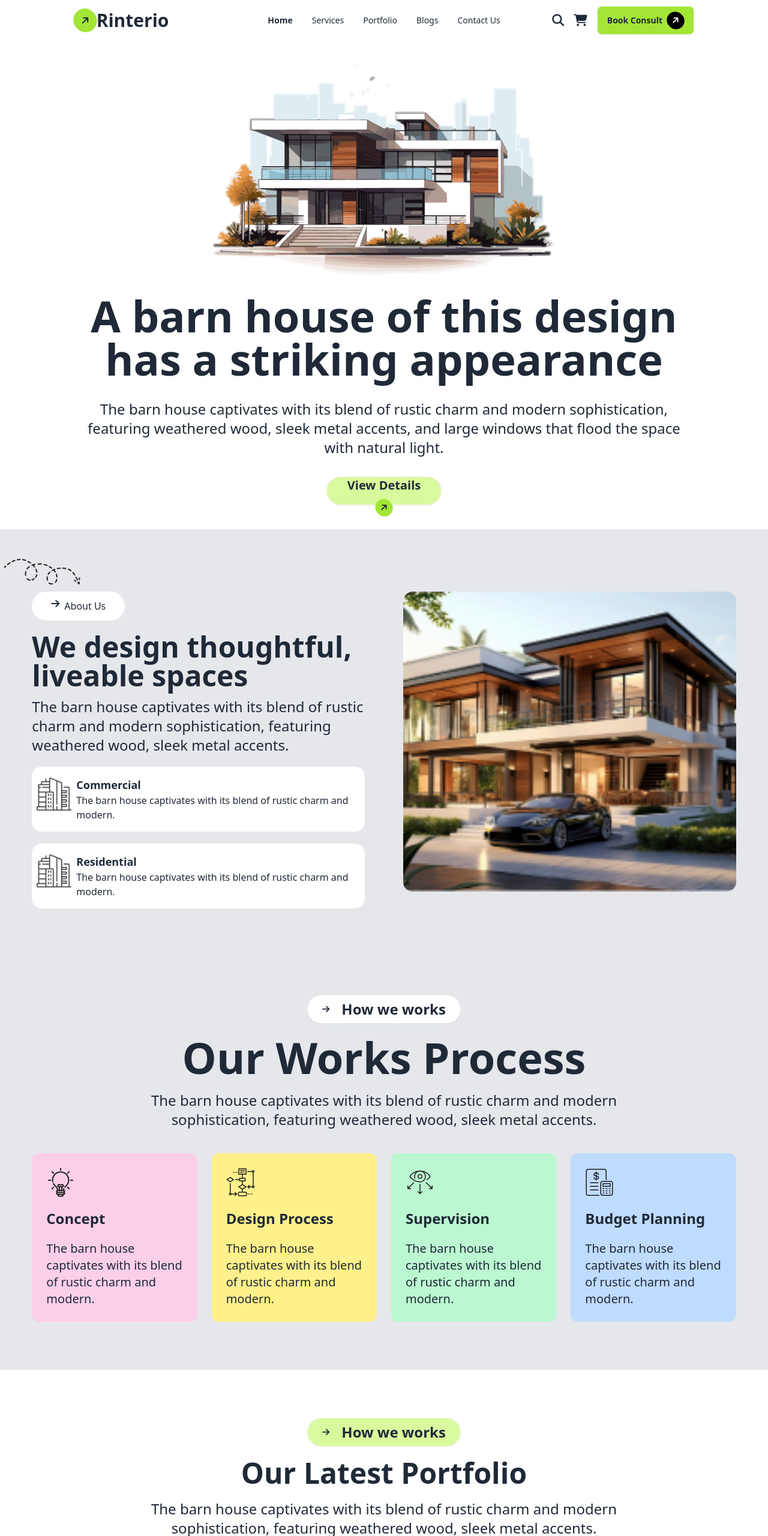
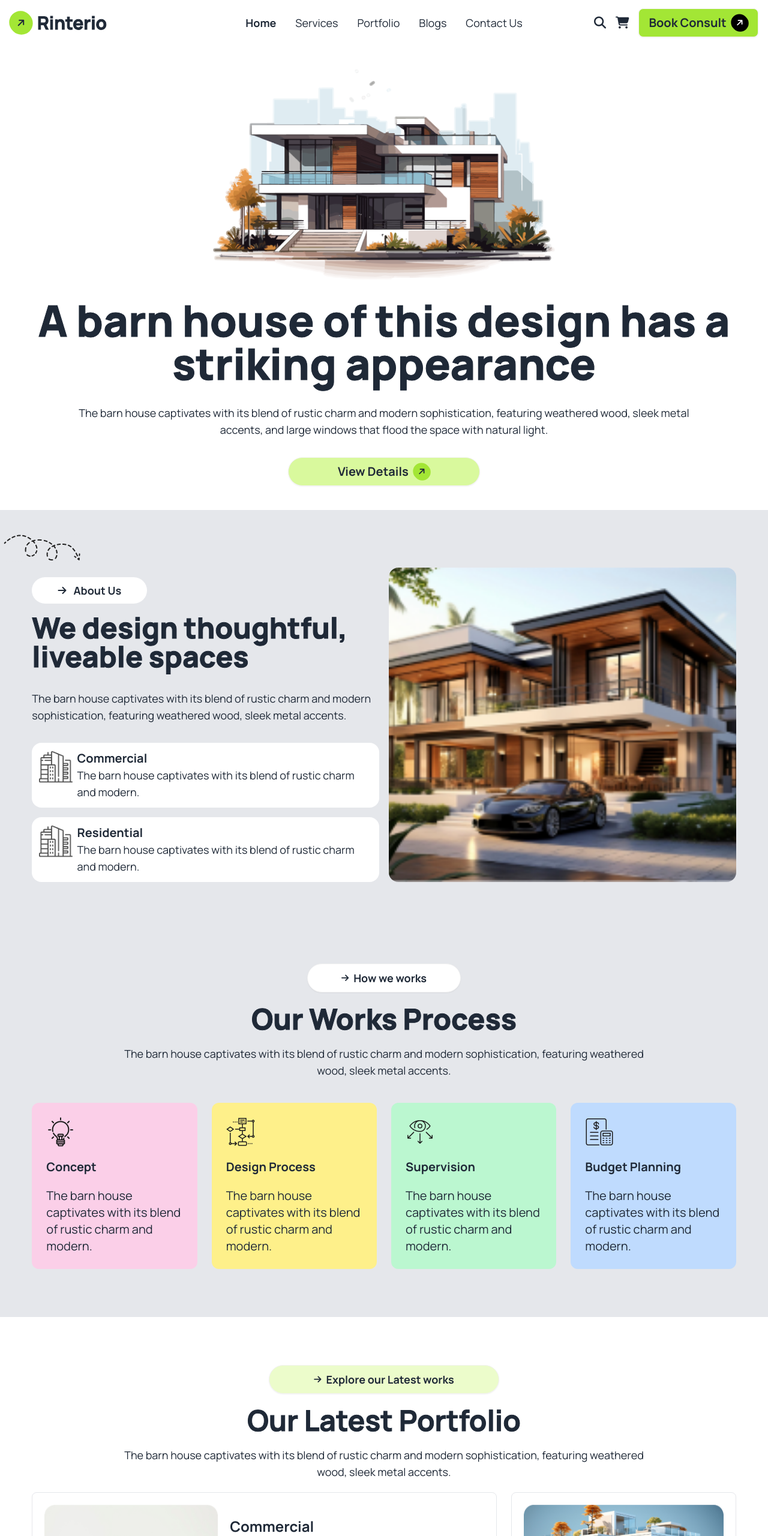
Before and after one commit to designersalim/assignment-03, a plain HTML site: page index.html in a window 1280 px wide. Shown: the top 2560 px of the page at 60% size. Drawn offline with nearby package versions, Linux system fonts and the light colour scheme.

```diff
--- a/index.html
+++ b/index.html
@@ -27,7 +27,7 @@
     <script src="https://kit.fontawesome.com/374adcfff0.js" crossorigin="anonymous"></script>
 
     <!-- Google Font -->
-    <!-- <link rel="preconnect" href="https://fonts.googleapis.com">
+    <link rel="preconnect" href="https://fonts.googleapis.com">
     <link rel="preconnect" href="https://fonts.gstatic.com" crossorigin>
     <link href="https://fonts.googleapis.com/css2?family=Manrope:wght@200..800&display=swap" rel="stylesheet">
     <style>
@@ -35,30 +35,30 @@
             font-family: "Manrope", sans-serif;
 
         }
-    </style> -->
+    </style>
 
 </head>
 
-<body>
-    <header class="w-10/12 lg:max-w-7xl m-auto">
+<body class="manrope-font">
+    <header class="max-w-7xl m-auto">
         <!-- navbar start here -->
         <nav>
-            <div class="navbar bg-base-100 items-center justify-between px-4">
+            <div class="navbar bg-white items-center justify-between px-2 md:px-4">
                 <div class="navbar-start flex items-center">
-                    <div class="navIcon flex items-center justify-center">
+                    <div class="navIcon flex gap-2 items-center justify-center">
                         <i
                             class="fa-solid fa-arrow-right font-bold -rotate-45 bg-lime-400 items-center justify-center rounded-full p-3"></i>
-                        <a class="text-2xl md:text-3xl font-bold">Rinterio</a>
+                        <a class="text-2xl md:text-3xl font-bold" style="-webkit-text-stroke: 1px;">Rinterio</a>
                     </div>
                 </div>
 
                 <div class="navbar-center hidden lg:flex">
                     <ul class="menu menu-horizontal px-1">
-                        <li><a class="font-bold">Home</a></li>
-                        <li><a>Services</a></li>
-                        <li><a>Portfolio</a></li>
-                        <li><a>Blogs</a></li>
-                        <li><a>Contact Us</a></li>
+                        <li><a class="text-lg font-bold">Home</a></li>
+                        <li><a class="text-lg">Services</a></li>
+                        <li><a class="text-lg">Portfolio</a></li>
+                        <li><a class="text-lg">Blogs</a></li>
+                        <li><a class="text-lg">Contact Us</a></li>
                     </ul>
                 </div>
 
@@ -75,7 +75,7 @@
 
                     <div class="bookBtn ml-4 hidden md:block">
                         <a class="btn bg-lime-400 flex px-4 py-2">
-                            <h3 class="md:text-md font-bold">Book Consult</h3>
+                            <h3 class="md:text-md lg:text-xl font-bold">Book Consult</h3>
                             <i class="fa-solid fa-arrow-right bg-black text-white rounded-full p-2 -rotate-45"></i>
                         </a>
                     </div>
@@ -88,20 +88,20 @@
                         <ul tabindex="0"
                             class="menu menu-sm dropdown-content mt-3 z-[1] p-2 shadow bg-gray-200 rounded-box w-52 right-0">
                             <!-- For medium screens -->
-                            <li><a class="font-bold">Home</a></li>
-                            <li><a>Services</a></li>
-                            <li><a>Portfolio</a></li>
-                            <li><a>Blogs</a></li>
-                            <li><a>Contact Us</a></li>
+                            <li><a class="text-lg font-bold">Home</a></li>
+                            <li><a class="text-lg">Services</a></li>
+                            <li><a class="text-lg">Portfolio</a></li>
+                            <li><a class="text-lg">Blogs</a></li>
+                            <li><a class="text-lg">Contact Us</a></li>
                             <li class="md:hidden">
-                                <a><i class="fa-solid fa-search"></i> Search</a>
+                                <a><i class="fa-solid fa-search"></i>Search</a>
                             </li>
                             <li class="md:hidden">
-                                <a><i class="fa-solid fa-cart-shopping"></i> Cart</a>
+                                <a><i class="fa-solid fa-cart-shopping"></i>Cart</a>
                             </li>
                             <li class="md:hidden">
                                 <a class="btn bg-lime-400 flex w-5/6">
-                                    <h3 class="text-sm font-bold">Book Consult</h3>
+                                    <h3 class="text-md font-bold">Book Consult</h3>
                                     <i
                                         class="fa-solid fa-arrow-right bg-black text-white rounded-full p-1 -rotate-45"></i>
                                 </a>
@@ -113,16 +113,15 @@
         </nav>
         <!-- navbar end here -->
         <!-- Banner Section Start -->
-        <section class="my-10 m-auto">
+        <section class="mx-4 my-10 m-auto">
             <img class="justify-center m-auto" src="assets/banner.png" alt="">
-            <h1 class="font-bold text-2xl lg:text-7xl text-center my-8">A barn house of this design has a striking
+            <h1 class="font-black text-3xl md:text-4xl lg:text-7xl text-center my-8" style="-webkit-text-stroke: 1px;">A barn house
+                of this design has a striking
                 appearance
             </h1>
-            <p class="text-lg lg:text-2xl m-auto text-center my-8 max-w-5xl">The barn house captivates with its blend of
-                rustic
-                charm and modern sophistication, featuring weathered wood, sleek metal accents, and large windows that
-                flood the space with natural light.</p>
-            <a class="btn bg-lime-200 flex max-w-48 rounded-full m-auto">
+            <p class="text-lg m-auto text-center my-8 max-w-5xl">The barn house captivates with its blend of
+                rustic charm and modern sophistication, featuring weathered wood, sleek metal accents, and large windows that flood the space with natural light.</p>
+            <a class="btn bg-lime-200 flex max-w-80 rounded-full m-auto">
                 <h3 class="text-xl font-bold">View Details</h3>
                 <i class="fa-solid fa-arrow-right bg-lime-400 rounded-full p-2 -rotate-45"></i>
             </a>
@@ -131,83 +130,91 @@
     </header>
     <main>
         <!-- About Section Start -->
-        <section class="bg-gray-200 w-full py-16">
-            <div class="w-11/12 lg:max-w-7xl m-auto">
-                <div class="grid grid-cols-1 lg:grid-cols-2 gap-16 py-10 justify-center">
+        <section class="bg-gray-200 w-full">
+            <div class="w-11/12 lg:max-w-7xl m-auto py-10 md:py-16 lg:py-24">
+                <img class="absolute hidden lg:block -mt-14 -ml-12 border border-dashed" src="./assets/Vector.png"
+                    alt="">
+                <div class="grid lg:grid-cols-2 gap-4">
+                    <div class="justify-center">
                         <div>
-                        <img class="absolute -mt-14 -ml-12 border border-dashed" src="./assets/Vector.png" alt="">
-                        <div class="items-center">
-                            <button class="flex bg-white px-8 py-3 mb-5 rounded-full">
+                            <div class="col-span-1 flex justify-center lg:justify-start py-4">
+                                <a class="flex gap-3 bg-white rounded-full items-center justify-center py-2 w-48">
                                     <i class="fa-solid fa-arrow-right"></i>
-                                <h2 class="ml-2">About Us</h2>
-                            </button>
-                            <h2 class="text-center lg:text-left font-bold text-xl lg:text-5xl">We design thoughtful,
-                                liveable spaces</h2>
-                            <p class="text-center text-xl lg:text-2xl lg:text-left my-3">The barn house captivates with
+                                    <h3 class="text-lg font-bold">About Us</h3>
+                                </a>
+                            </div>
+
+                            <h2 class="text-2xl md:text-4xl lg:text-5xl font-black text-center lg:text-left"
+                                style="-webkit-text-stroke: 1px;">We design thoughtful, liveable spaces</h2>
+                            <p class="text-center text-lg lg:text-left my-3 py-5">The barn house captivates
+                                with
                                 its blend of rustic
                                 charm and
                                 modern sophistication, featuring weathered wood, sleek metal accents.</p>
                         </div>
-                        <div class="mt-5">
-                            <div class="flex bg-white px-2 py-4 rounded-lg lg:rounded-2xl justify-center">
+                        <div class="grid grid-cols-1 md:grid-cols-2 lg:grid-cols-1 gap-4">
+                            <div class="">
+                                <div class="flex bg-white p-3 rounded-lg lg:rounded-2xl justify-center">
                                     <div>
                                         <img src="assets/commercial.png" alt="">
                                     </div>
                                     <div class="ml-2">
-                                    <h3 class="font-bold text-lg">Commercial</h3>
-                                    <p>The barn house captivates with its blend of rustic charm and modern.</p>
+                                        <h3 class="font-bold text-lg lg:text-xl">Commercial</h3>
+                                        <p class="text-lg">The barn house captivates with its blend of rustic charm and modern.</p>
                                     </div>
                                 </div>
                             </div>
-                        <div class="mt-5">
-                            <div class="flex bg-white px-2 py-4 rounded-lg lg:rounded-2xl justify-center">
+                            <div class="">
+                                <div class="flex bg-white p-3 rounded-lg lg:rounded-2xl justify-center">
                                     <div>
                                         <img src="assets/commercial.png" alt="">
                                     </div>
                                     <div class="ml-2">
-                                    <h3 class="font-bold text-lg">Residential</h3>
-                                    <p>The barn house captivates with its blend of rustic charm and modern.</p>
+                                        <h3 class="font-bold text-lg lg:text-xl">Residential</h3>
+                                        <p class="text-lg">The barn house captivates with its blend of rustic charm and modern.</p>
+                                    </div>
                                 </div>
                             </div>
                         </div>
                     </div>
                     <div class="">
-                        <img class="object-cover lg:h-[500px] lg:rounded-2xl" src="assets/article3.png" alt="">
+                        <img class="object-cover w-full h-full rounded-2xl" src="assets/article3.png" alt="">
                     </div>
                 </div>
+
             </div>
         </section>
         <!-- About Section End -->
         <!-- Work Process Section Start -->
         <section class="bg-gray-200 py-10">
             <div class="w-11/12 lg:max-w-7xl m-auto">
-                <div class="btn bg-white flex max-w-64 items-center justify-center rounded-full m-auto">
+                <div class="btn bg-white flex gap-2 max-w-64 items-center justify-center rounded-full m-auto">
                     <i class="fa-solid fa-arrow-right"></i>
-                    <h3 class="font-bold text-2xl ml-3">How we works</h3>
+                    <h3 class="font-bold text-lg">How we works</h3>
                 </div>
-                <h1 class="text-5xl lg:text-7xl font-extrabold text-center my-5">Our Works Process</h1>
-                <p class="text-center text-xl lg:text-2xl max-w-4xl my-3 m-auto">The barn house captivates with its
-                    blend of rustic
-                    charm and modern sophistication, featuring weathered wood, sleek metal accents.</p>
+                <h1 class="text-2xl md:text-4xl lg:text-5xl font-black text-center my-5" style="-webkit-text-stroke: 1px;">Our Works
+                    Process</h1>
+                <p class="text-center text-lg max-w-4xl my-3 m-auto">The barn house captivates with its
+                    blend of rustic charm and modern sophistication, featuring weathered wood, sleek metal accents.</p>
                 <div class="grid grid-cols-1 md:grid-cols-2 lg:grid-cols-4 gap-6 my-10">
                     <div class="p-6 bg-pink-200 rounded-xl">
                         <img src="assets/concept.png" alt="">
-                        <h3 class="font-bold text-2xl py-5">Concept</h3>
+                        <h3 class="font-bold text-xl py-5">Concept</h3>
                         <p class="text-xl">The barn house captivates with its blend of rustic charm and modern.</p>
                     </div>
                     <div class="p-6 bg-yellow-200 rounded-xl">
                         <img src="assets/flow-chart.png" alt="">
-                        <h3 class="font-bold text-2xl py-5">Design Process</h3>
+                        <h3 class="font-bold text-xl py-5">Design Process</h3>
                         <p class="text-xl">The barn house captivates with its blend of rustic charm and modern.</p>
                     </div>
                     <div class="p-6 bg-green-200 rounded-xl">
                         <img src="assets/vision.png" alt="">
-                        <h3 class="font-bold text-2xl py-5">Supervision</h3>
+                        <h3 class="font-bold text-xl py-5">Supervision</h3>
                         <p class="text-xl">The barn house captivates with its blend of rustic charm and modern.</p>
                     </div>
                     <div class="p-6 bg-blue-200 rounded-xl">
                         <img src="assets/budget-planning.png" alt="">
-                        <h3 class="font-bold text-2xl py-5">Budget Planning</h3>
+                        <h3 class="font-bold text-xl py-5">Budget Planning</h3>
                         <p class="text-xl">The barn house captivates with its blend of rustic charm and modern.</p>
                     </div>
                 </div>
@@ -217,56 +224,59 @@
         <!-- Portfolio Section Start -->
         <section class="bg-white py-20">
             <div class="w-11/12 lg:max-w-7xl m-auto">
-                <div class="btn bg-lime-200 flex max-w-64 items-center justify-center rounded-full m-auto">
+                <div class="btn bg-lime-100 flex gap-2 max-w-96 h-full items-center justify-center rounded-full m-auto">
                     <i class="fa-solid fa-arrow-right"></i>
-                    <h3 class="font-bold text-2xl ml-3">How we works</h3>
+                    <h3 class="font-bold text-lg">Explore our Latest works</h3>
                 </div>
-                <h1 class="text-center font-bold text-5xl my-5">Our Latest Portfolio</h1>
-                <p class="text-center text-2xl max-w-4xl my-5 m-auto">The barn house captivates with its blend of rustic
+                <h1 class="text-2xl md:text-4xl lg:text-5xl text-center font-bold my-5" style="-webkit-text-stroke: 1px;">Our Latest Portfolio
+                </h1>
+                <p class="text-center text-lg max-w-4xl my-5 m-auto">The barn house captivates with its blend of rustic
                     charm and modern sophistication, featuring weathered wood, sleek metal accents.</p>
                 <!-- Card Section 1 -->
                 <div class="grid grid-cols-1 md:grid-cols-2 lg:grid-cols-9 gap-6 justify-center items-center">
                     <!-- image 1 section -->
                     <div class="col-span-6 md:flex p-5 border rounded-lg items-center justify-center m-auto">
-                        <img class="h-[180px] object-cover rounded-xl w-full" src="./assets/img4.png" alt="">
-                        <div class="ml-5">
-                            <h1 class="font-bold text-2xl mb-3">Commercial</h1>
-                            <p class="text-xl my-3">The barn house captivates with its blend of rustic charm and
+                        <img class="object-cover rounded-xl w-full h-[200px]" src="./assets/img1.png" alt="">
+                        <div class="md:ml-5">
+                            <h1 class="font-bold text-xl md:text-2xl my-3">Commercial</h1>
+                            <p class="text-lg my-3">The barn house captivates with its blend of rustic charm and
                                 modern.The barn house captivates with its blend of rustic charm and modern. </p>
                             <a class="flex max-w-48 rounded-full">
-                                <h3 class="text-xl font-bold">View Details</h3>
+                                <h3 class="text-lg md:text-xl font-bold">View Details</h3>
                                 <i class="fa-solid fa-arrow-right bg-lime-400 rounded-full ml-3 p-2 -rotate-45"></i>
                             </a>
                         </div>
                     </div>
                     <!-- image 2 section -->
                     <div class="col-span-6 md:col-span-3 p-5 border rounded-lg items-center justify-center m-auto">
-                        <img class="h-[180px] object-cover rounded-xl w-full" src="./assets/img2.png" alt="">
+                        <img class="bject-cover rounded-xl w-full h-[200px]" src="./assets/img2.png" alt="">
                     </div>
                     <!-- Image 3 Section -->
                     <div class="col-span-6 md:col-span-2 p-5 border rounded-lg items-center justify-center m-auto">
-                        <img class="h-[180px] object-cover w-full" src="./assets/img3.png" alt="">
+                        <img class="object-cover rounded-xl w-full h-[200px]" src="./assets/img3.png" alt="">
                     </div>
                     <!-- image 4 section -->
-                    <div class="col-span-6 lg:col-span-5 md:flex p-5 border rounded-lg items-center justify-center m-auto">
-                        <img class="h-[180px] object-cover rounded-xl w-full" src="./assets/img4.png" alt="">
-                        <div class="ml-5">
-                            <h1 class="font-bold text-2xl my-4">Commercial</h1>
-                            <p class="text-xl my-4">The barn house captivates with its blend of rustic charm and
+                    <div
+                        class="col-span-6 lg:col-span-5 md:flex p-5 border rounded-lg items-center justify-center m-auto">
+                        <img class="object-cover rounded-xl w-full h-[200px]" src="./assets/img4.png" alt="">
+                        <div class="md:ml-5">
+                            <h1 class="font-bold text-xl md:text-2xl my-3">Commercial</h1>
+                            <p class="text-lg my-4">The barn house captivates with its blend of rustic charm and
                                 modern. </p>
                             <a class="flex max-w-48 rounded-full">
-                                <h3 class="text-xl font-bold">View Details</h3>
+                                <h3 class="text-lg md:text-xl font-bold">View Details</h3>
                                 <i class="fa-solid fa-arrow-right bg-lime-400 rounded-full ml-3 p-2 -rotate-45"></i>
                             </a>
                         </div>
                     </div>
                     <!-- image 5 section -->
                     <div class="col-span-6 md:col-span-2 p-5 border rounded-lg items-center justify-center m-auto">
-                        <img class="h-[180px] object-cover w-full" src="./assets/img5.png" alt="">
+                        <img class="object-cover rounded-xl w-full h-[200px]" src="./assets/img5.png" alt="">
                     </div>
-
-                    <div class="col-span-6 md:col-span-3 p-5 border rounded-lg items-center justify-center m-auto">
-                        <img class="h-[180px]object-cover rounded-xl w-full" src="./assets/img2.png" alt="">
+                    <!-- image 6 section -->
+                    <div
+                        class="lg:hidden col-span-6 md:col-span-3 p-5 border rounded-lg items-center justify-center m-auto">
+                        <img class="object-cover rounded-xl w-full h-[200px]" src="./assets/img2.png" alt="">
                     </div>
                     <!-- image section end -->
                 </div>
@@ -274,29 +284,29 @@
         </section>
         <!-- Portfolio Section End -->
         <!-- Discuss Section Start -->
-        <section class="bg-gray-200 py-20">
-            <div class="w-full lg:w-11/12 lg:max-w-7xl m-auto">
-                <div class="btn bg-lime-200 flex max-w-64 items-center justify-center rounded-full m-auto">
+        <section class="bg-gray-100 py-16">
+            <div class="w-auto md:max-w-5xl lg:max-w-6xl m-auto">
+                <div class="btn bg-lime-100 flex gap-2 max-w-64 items-center justify-center rounded-full m-auto">
                     <i class="fa-solid fa-arrow-right"></i>
-                    <h3 class="font-bold text-2xl ml-3">How we works</h3>
+                    <h3 class="font-bold text-lg">Let’s Connect</h3>
                 </div>
-                <h1 class="my-3 text-5xl text-center font-bold p-4">Let’s Discuss Next Project</h1>
-                <p class="my-3 text-2xl text-center max-w-4xl m-auto p-4">The barn house captivates with its blend of
+                <h1 class="my-3 text-2xl md:text-4xl lg:text-5xl text-center font-bold p-4" style="-webkit-text-stroke: 1px;">Let’s Discuss Next Project</h1>
+                <p class="my-3 text-lg text-center max-w-4xl m-auto p-4">The barn house captivates with its blend of
                     rustic charm and modern sophistication, featuring weathered wood, sleek metal accents.</p>
                 <div class="grid grid-cols-1 md:grid-cols-2 gap-4 p-4">
-                    <label class="input input-bordered flex items-center w-full">
+                    <label class="input input-bordered flex items-center rounded-full w-full">
                         <input type="text" class="firstName w-full" placeholder="First Name" />
                     </label>
-                    <label class="input input-bordered flex items-center w-full">
+                    <label class="input input-bordered flex items-center rounded-full w-full">
                         <input type="text" class="lastName w-full" placeholder="Last Name" />
                     </label>
-                    <label class="input input-bordered flex items-center w-full">
+                    <label class="input input-bordered flex items-center rounded-full w-full">
                         <input type="tel" class="phone w-full" placeholder="Phone Number" />
                     </label>
-                    <label class="input input-bordered flex items-center w-full">
+                    <label class="input input-bordered flex items-center rounded-full w-full">
                         <input type="email" class="email w-full" placeholder="Email Address" />
                     </label>
-                    <textarea class="comment border col-span-1 md:col-span-2 rounded-lg px-2 py-2 w-full h-[300px]"
+                    <textarea class="comment border col-span-1 md:col-span-2 rounded-3xl px-2 py-2 w-full h-[300px]"
                         name="" id="" placeholder="Write your message here"></textarea>
                     <div class="col-span-1 md:col-span-2 flex justify-center">
                         <a class="btn bg-lime-400 flex items-center justify-center md:rounded-full px-4 py-2 w-full">
@@ -308,6 +318,18 @@
             </div>
         </section>
         <!-- Discuss Section End -->
+        <!-- Footer Section Start -->
+         <section class="bg-gray-800 py-16">
+            <div class="flex file:items-center justify-center py-3">
+                <div class="flex gap-2 items-center justify-center">
+                    <i
+                        class="fa-solid fa-arrow-right font-bold -rotate-45 bg-lime-400 items-center justify-center rounded-full p-2"></i>
+                    <a class="text-2xl md:text-3xl text-white font-bold">Rinterio</a>
+                </div>
+            </div>
+            <p class=" text-white text-lg text-center max-w-4xl m-auto">The barn house captivates with its blend of
+                rustic charm and modern sophistication, featuring weathered wood, sleek metal accents.</p>
+         </section>
 
     </main>
     <footer>
```
Lines whose indentation alone changed are shown as unchanged.
